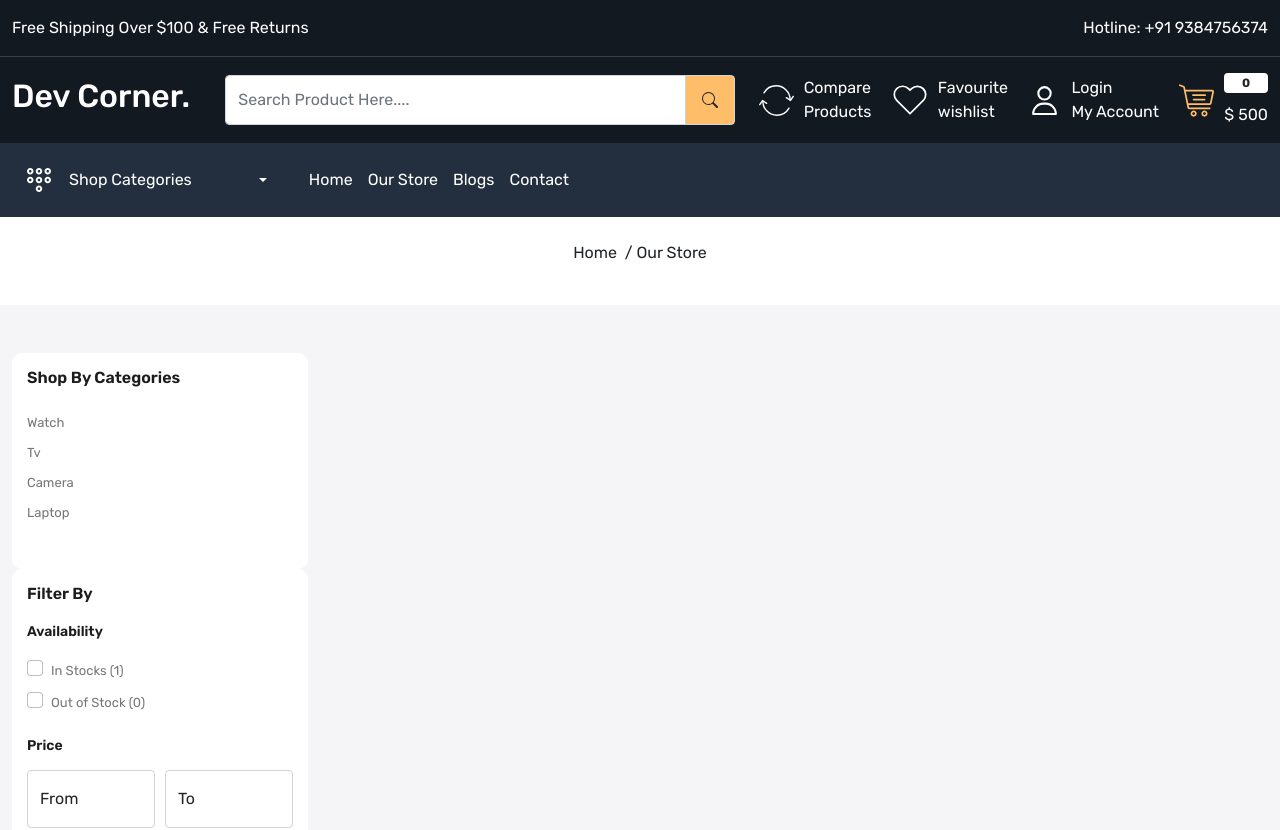
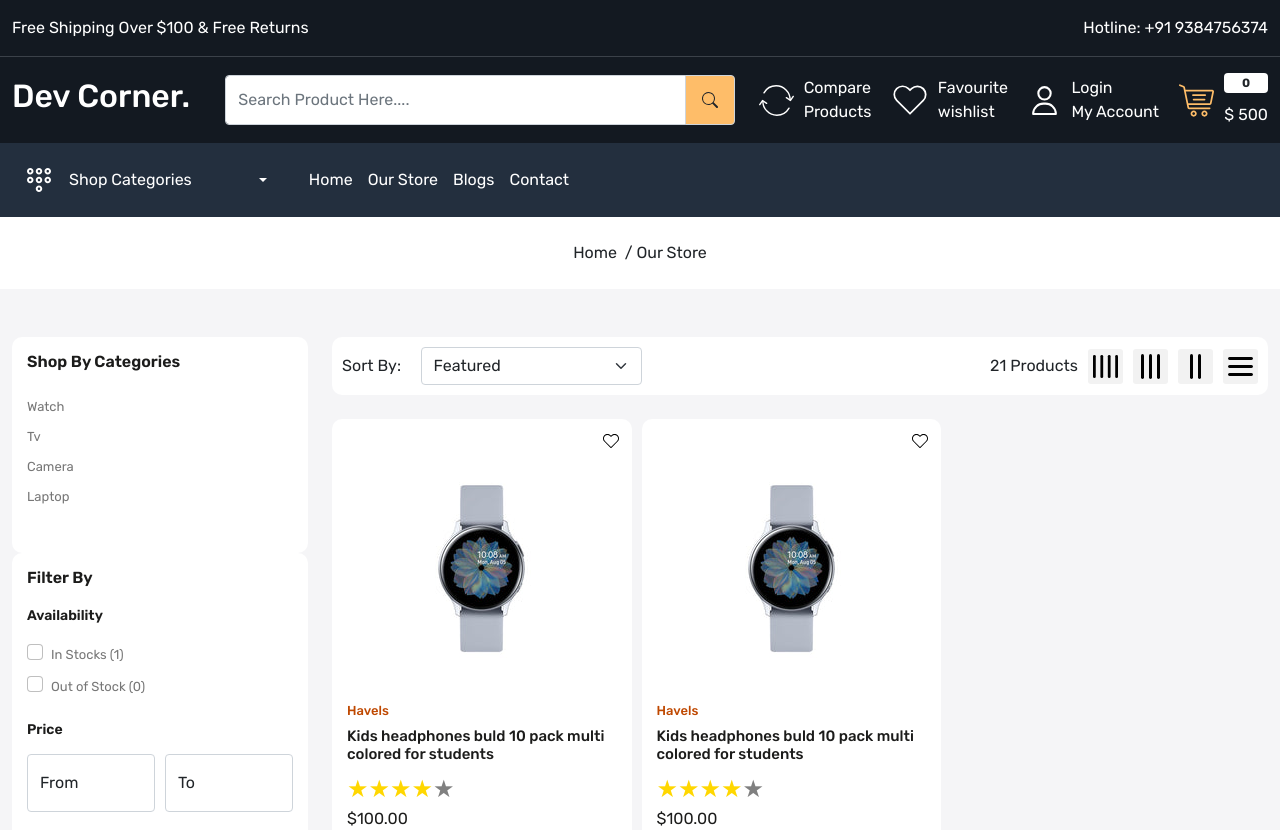
Before and after one commit to alenway/ecommerce-app, a React (Create React App) app: page /store in a window 1280 px wide. Shown: the top 830 px of the page. Built offline with nearby package versions, Linux system fonts and the light colour scheme.

Commit message:
our store page
completed our store page

```diff
--- a/src/App.css
+++ b/src/App.css
@@ -306,11 +306,12 @@ footer .input-group-text {
   background-color: white;
   border-radius: 10px;
   overflow: hidden;
+  width: 100%;
 }
 
 .product-card .product-image img {
   height: 269px;
-  width: 269px;
+  width: auto;
 }
 
 .product-card .product-image > img:last-child {
@@ -336,6 +337,12 @@ footer .input-group-text {
 .product-card .product-details h5 {
   font-size: 15px;
   color: var(--color-1c1c1b);
+}
+
+.product-card p.description {
+  font-size: 13px;
+  color: var(--color-777777);
+  margin-right: 20px;
 }
 
 .product-card .product-details p.price {
@@ -480,4 +487,58 @@ footer .input-group-text {
 .random-products:first-child {
   border-bottom: 1px solid var(--color-ededed);
 }
+
+.filter-sort-grid {
+  padding: 10px;
+  background-color: white;
+  border-radius: 10px;
+}
+
+.grid img {
+  width: 35px;
+  height: 35px;
+  background-color: #f2f2f2;
+  padding: 5px;
+  border-radius: 3px;
+  cursor: pointer;
+}
+
+.gr-12 {
+  width: 100%;
+}
+
+.gr-6 {
+  width: 49%;
+}
+
+.gr-4 {
+  width: 32%;
+}
+
+.gr-6 .product-image {
+  width: 100%;
+}
+
+.gr-6 .product-image img {
+  margin: auto;
+  display: block;
+}
+
+.gr-3 {
+  width: 24%;
+}
+
+.gr-12 .product-card {
+  display: flex;
+  gap: 20px;
+}
+
+.gr-12 .product-card .product-image {
+  width: 270px;
+}
+
+.gr-12 .action-bar {
+  top: 17%;
+}
+
 /* Our Store ends here */
--- a/src/App.js
+++ b/src/App.js
@@ -6,6 +6,7 @@ import Home from "./pages/Home";
 import About from "./pages/About";
 import Contact from "./pages/Contact";
 import OurStore from "./pages/OurStore";
+import Blog from "./pages/Blog";
 
 function App() {
   return (
@@ -17,6 +18,7 @@ function App() {
             <Route path="about" element={<About />} />
             <Route path="contact" element={<Contact />} />
             <Route path="store" element={<OurStore />} />
+            <Route path="blogs" element={<Blog />} />
           </Route>
         </Routes>
       </BrowserRouter>
--- a/src/components/BreadCrumb.js
+++ b/src/components/BreadCrumb.js
@@ -8,7 +8,7 @@ const BreadCrumb = (props) => {
       <div className="container-xxl">
         <div className="row">
           <div className="col-12">
-            <p className="text-center ">
+            <p className="text-center mb-0">
               <Link className="text-dark" to="/">
                 Home &nbsp;
               </Link>
--- a/src/components/Header.js
+++ b/src/components/Header.js
@@ -135,7 +135,7 @@ const Header = () => {
                     <NavLink className="text-white" to="/store">
                       Our Store
                     </NavLink>
-                    <NavLink className="text-white" to="/">
+                    <NavLink className="text-white" to="/blogs">
                       Blogs
                     </NavLink>
                     <NavLink className="text-white" to="/contact">
--- a/src/components/ProductCard.js
+++ b/src/components/ProductCard.js
@@ -1,8 +1,10 @@
 import React from "react";
 import ReactStars from "react-rating-stars-component";
-import { Link } from "react-router-dom";
+import { Link, useLocation } from "react-router-dom";
 
-const ProductCard = () => {
+const ProductCard = (props) => {
+  const { grid } = props;
+  let location = useLocation();
   //   const [rating, setRating] = useState(0);
 
   //   const ratingChanged = (newRating) => {
@@ -10,16 +12,27 @@ const ProductCard = () => {
   //   };
 
   return (
-    <div className="col-3">
-      <Link className="product-card position-relative">
+    <>
+      <div
+        className={`${location.pathname === "/store" ? `gr-${grid}` : "col-3"}`}
+      >
+        <div className="product-card position-relative">
           <div className="wishlist-icon position-absolute">
-          <Link>
+            <Link to="/">
               <img src="images/wish.svg" alt="wishlist" />
             </Link>
           </div>
           <div className="product-image">
-          <img src="images/watch.jpg" alt="product image" />
-          <img src="images/watch-1.jpg" alt="product image" />
+            <img
+              src="images/watch.jpg"
+              className="img-fluid"
+              alt="product image"
+            />
+            <img
+              src="images/watch-1.jpg"
+              className="img-fluid"
+              alt="product image"
+            />
           </div>
           <div className="product-details">
             <h6 className="brand">Havels</h6>
@@ -37,23 +50,95 @@ const ProductCard = () => {
               fullIcon={<i className="fa fa-star"></i>}
               activeColor="#ffd700"
             />
+            <p className={`description ${grid === 12 ? "d-block" : "d-none"}`}>
+              Lorem ipsum dolor sit amet, consectetur adipiscing elit, sed do
+              eiusmod tempor incididunt ut labore et dolore magna aliqua. Ut
+              enim ad minim veniam, quis nostrud exercitation ullamco laboris
+              nisi ut aliquip ex ea commodo consequat. Duis aute irure dolor in
+              reprehenderit in voluptate velit esse cillum dolore eu fugiat
+              nulla pariatur.{" "}
+            </p>
             <p className="price">$100.00</p>
           </div>
           <div className="action-bar position-absolute">
             <div className="d-flex flex-column gap-15">
-            <Link>
+              <div>
                 <img src="images/prodcompare.svg" alt="compare" />
-            </Link>
-            <Link>
+              </div>
+              <div>
                 <img src="images/view.svg" alt="view" />
-            </Link>
-            <Link>
+              </div>
+              <div>
                 <img src="images/add-cart.svg" alt="addcart" />
+              </div>
+            </div>
+          </div>
+        </div>
+      </div>
+
+      <div
+        className={`${location.pathname === "/store" ? `gr-${grid}` : "col-3"}`}
+      >
+        <div className="product-card position-relative">
+          <div className="wishlist-icon position-absolute">
+            <Link to="/">
+              <img src="images/wish.svg" alt="wishlist" />
             </Link>
           </div>
+          <div className="product-image">
+            <img
+              src="images/watch.jpg"
+              className="img-fluid"
+              alt="product image"
+            />
+            <img
+              src="images/watch-1.jpg"
+              className="img-fluid"
+              alt="product image"
+            />
           </div>
-      </Link>
+          <div className="product-details">
+            <h6 className="brand">Havels</h6>
+            <h5 className="product-title">
+              Kids headphones buld 10 pack multi colored for students
+            </h5>
+            <ReactStars
+              count={5}
+              size={24}
+              isHalf={true}
+              value={4}
+              edit={false}
+              emptyIcon={<i className="far fa-star"></i>}
+              halfIcon={<i className="fa fa-star-half-alt"></i>}
+              fullIcon={<i className="fa fa-star"></i>}
+              activeColor="#ffd700"
+            />
+            <p className={`description ${grid === 12 ? "d-block" : "d-none"}`}>
+              Lorem ipsum dolor sit amet, consectetur adipiscing elit, sed do
+              eiusmod tempor incididunt ut labore et dolore magna aliqua. Ut
+              enim ad minim veniam, quis nostrud exercitation ullamco laboris
+              nisi ut aliquip ex ea commodo consequat. Duis aute irure dolor in
+              reprehenderit in voluptate velit esse cillum dolore eu fugiat
+              nulla pariatur.{" "}
+            </p>
+            <p className="price">$100.00</p>
           </div>
+          <div className="action-bar position-absolute">
+            <div className="d-flex flex-column gap-15">
+              <div>
+                <img src="images/prodcompare.svg" alt="compare" />
+              </div>
+              <div>
+                <img src="images/view.svg" alt="view" />
+              </div>
+              <div>
+                <img src="images/add-cart.svg" alt="addcart" />
+              </div>
+            </div>
+          </div>
+        </div>
+      </div>
+    </>
   );
 };
 
--- /dev/null
+++ b/src/pages/Blog.js
@@ -0,0 +1,14 @@
+import React from "react";
+import BreadCrumb from "../components/BreadCrumb";
+import Meta from "../components/Meta";
+
+const Blog = () => {
+  return (
+    <>
+      <Meta title={"Blogs"} />
+      <BreadCrumb title="Blogs" />
+    </>
+  );
+};
+
+export default Blog;
--- a/src/pages/OurStore.js
+++ b/src/pages/OurStore.js
@@ -1,9 +1,11 @@
-import React from "react";
+import React, { useState } from "react";
 import BreadCrumb from "../components/BreadCrumb";
+import Meta from "../components/Meta";
 import ReactStars from "react-rating-stars-component";
-import Meta from "../components/Meta";
+import ProductCard from "../components/ProductCard";
 
 const OurStore = () => {
+  const [grid, setGrid] = useState(4);
   return (
     <>
       <Meta title={"Our Store"} />
@@ -196,7 +198,83 @@ const OurStore = () => {
                 </div>
               </div>
             </div>
-            <div className="col-9"></div>
+            <div className="col-9">
+              <div className="filter-sort-grid mb-4">
+                <div className="d-flex justify-content-between align-items-center">
+                  <div className="d-flex align-items-center gap-10">
+                    <p className="mb-0 d-block" style={{ width: "100px" }}>
+                      Sort By:
+                    </p>
+                    <select name="" className="form-control form-select" id="">
+                      <option value="manual">Featured</option>
+                      <option value="best-selling" defaultValue>
+                        Best Selling
+                      </option>
+                      <option value="title-ascending">
+                        Alphabetically, A-Z
+                      </option>
+                      <option value="title-descending">
+                        Alphabetically, Z-A
+                      </option>
+                      <option value="price-ascending">
+                        Price, low to high
+                      </option>
+                      <option value="price-descending">
+                        Price, high to low
+                      </option>
+                      <option value="created-ascending">
+                        Date, old to new
+                      </option>
+                      <option value="created-descending">
+                        Date, new to old
+                      </option>
+                    </select>
+                  </div>
+                  <div className="d-flex align-items-center gap-10">
+                    <p className="totalproducts mb-0">21 Products</p>
+                    <div className="d-flex gap-10 align-items-center grid">
+                      <img
+                        onClick={() => {
+                          setGrid(3);
+                        }}
+                        src="images/gr4.svg"
+                        className="d-block img-fluid"
+                        alt="grid"
+                      />
+                      <img
+                        onClick={() => {
+                          setGrid(4);
+                        }}
+                        src="images/gr3.svg"
+                        className="d-block img-fluid"
+                        alt="grid"
+                      />
+                      <img
+                        onClick={() => {
+                          setGrid(6);
+                        }}
+                        src="images/gr2.svg"
+                        className="d-block img-fluid"
+                        alt="grid"
+                      />
+                      <img
+                        onClick={() => {
+                          setGrid(12);
+                        }}
+                        src="images/gr.svg"
+                        className="d-block img-fluid"
+                        alt="grid"
+                      />
+                    </div>
+                  </div>
+                </div>
+              </div>
+              <div className="product-list pb-5">
+                <div className="d-flex gap-10 flex-wrap">
+                  <ProductCard grid={grid} />
+                </div>
+              </div>
+            </div>
           </div>
         </div>
       </div>
```
Lines whose indentation alone changed are shown as unchanged.
